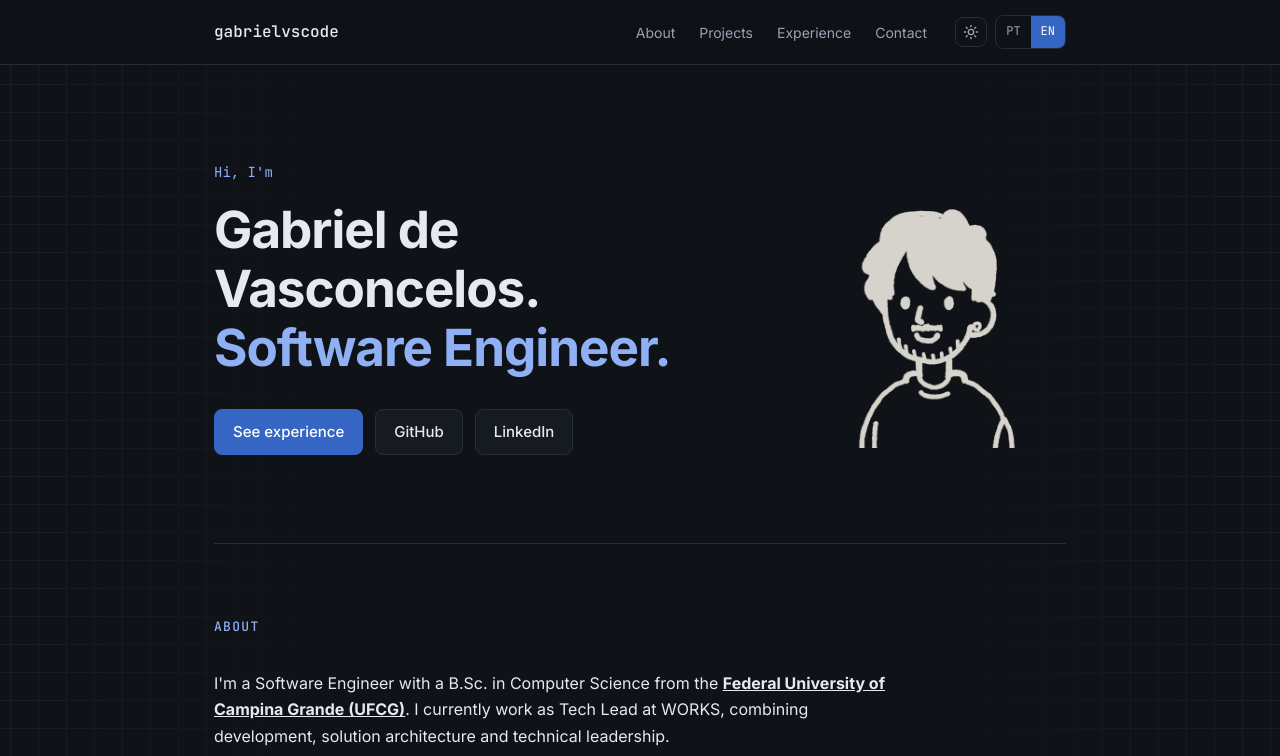
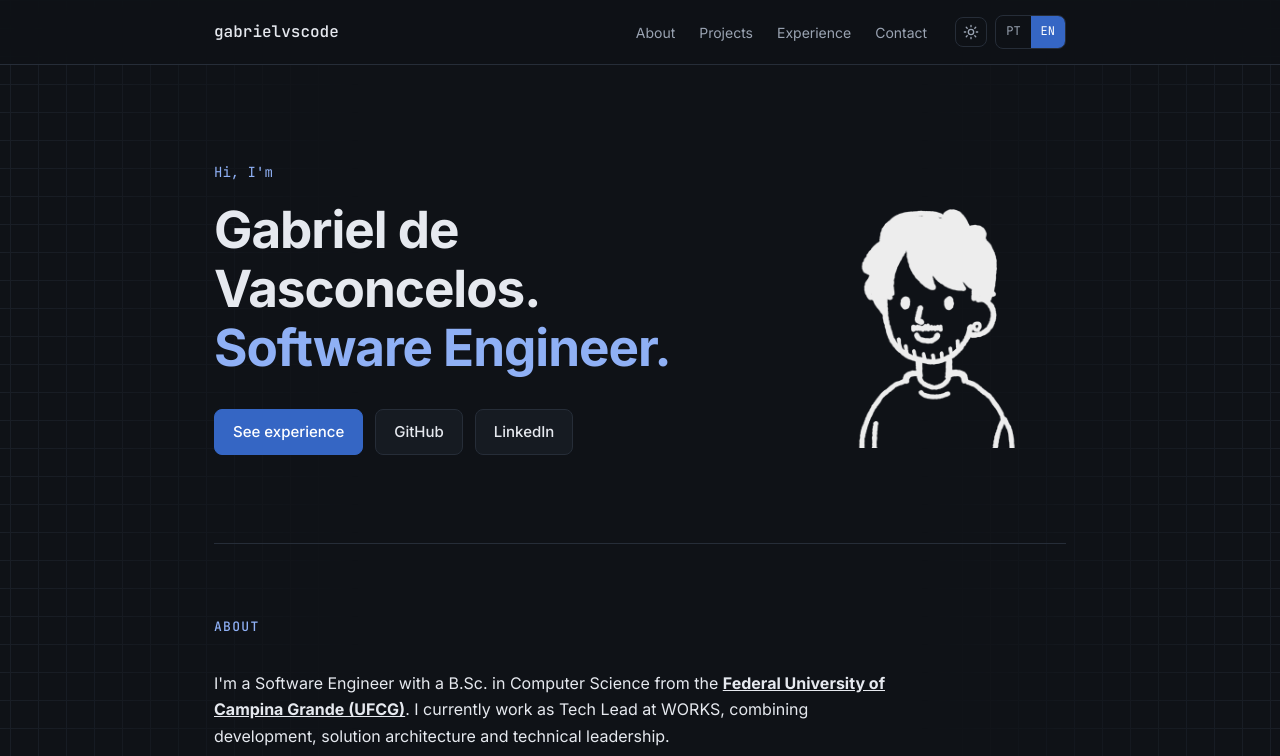
Before and after one commit to gabrielvscodigos/gabrielvscodigos.github.io, a plain HTML site: page index.html in a window 1280 px wide. Both pictures are taken after a click on the button "Alternar tema / Toggle theme". Shown: the top 756 px of the page. Drawn offline with Linux system fonts and the light colour scheme.

Commit message:
fix(dark-mode): avatar white color

```diff
--- a/index.html
+++ b/index.html
@@ -56,7 +56,7 @@
       color-scheme: dark;
     }
 
-    html[data-theme="dark"] .photo img { filter: invert(1) brightness(0.92); }
+    html[data-theme="dark"] .photo img { filter: brightness(0) invert(0.93); }
 
     html[data-lang="pt"] .en,
     html[data-lang="en"] .pt { display: none !important; }
```
